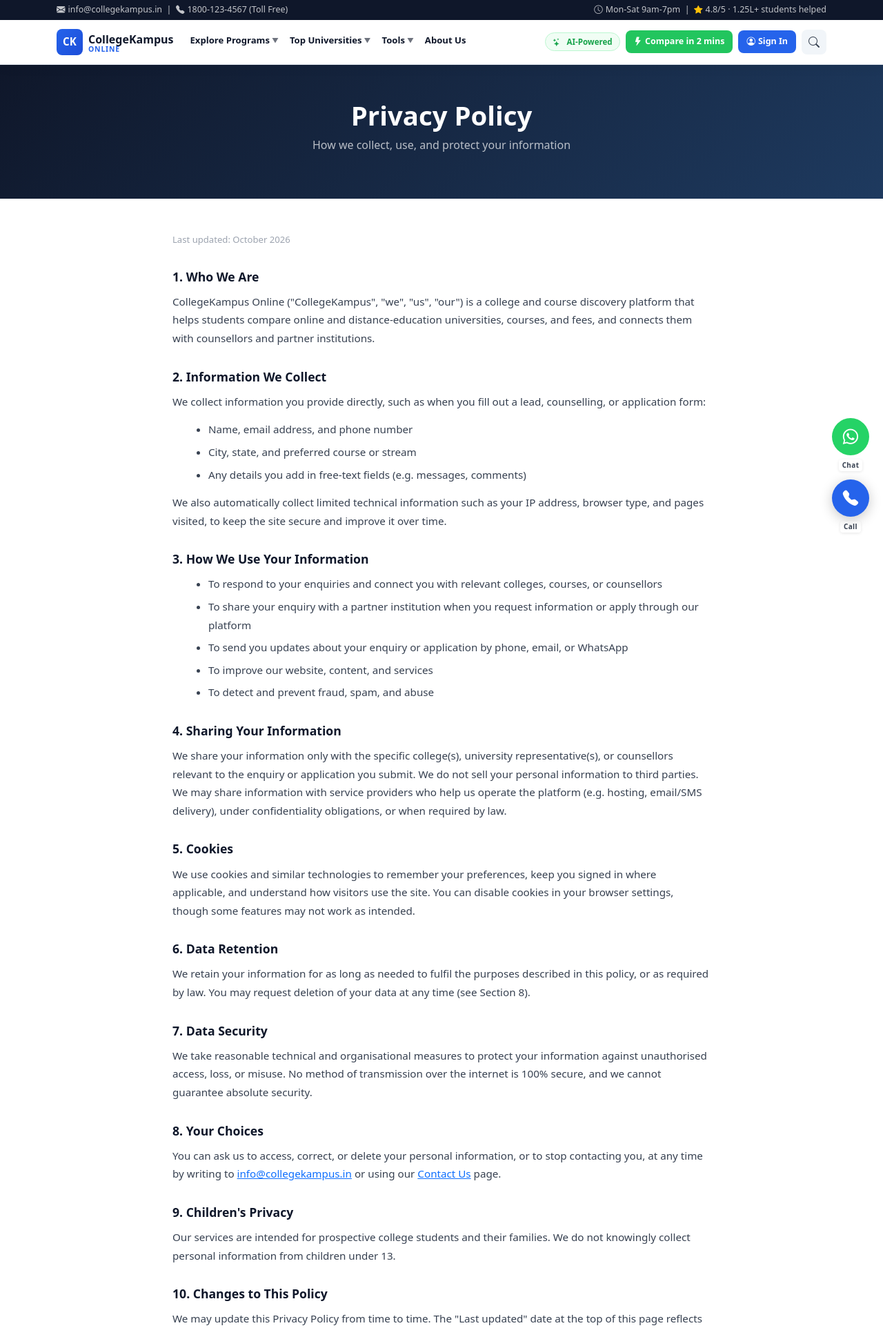
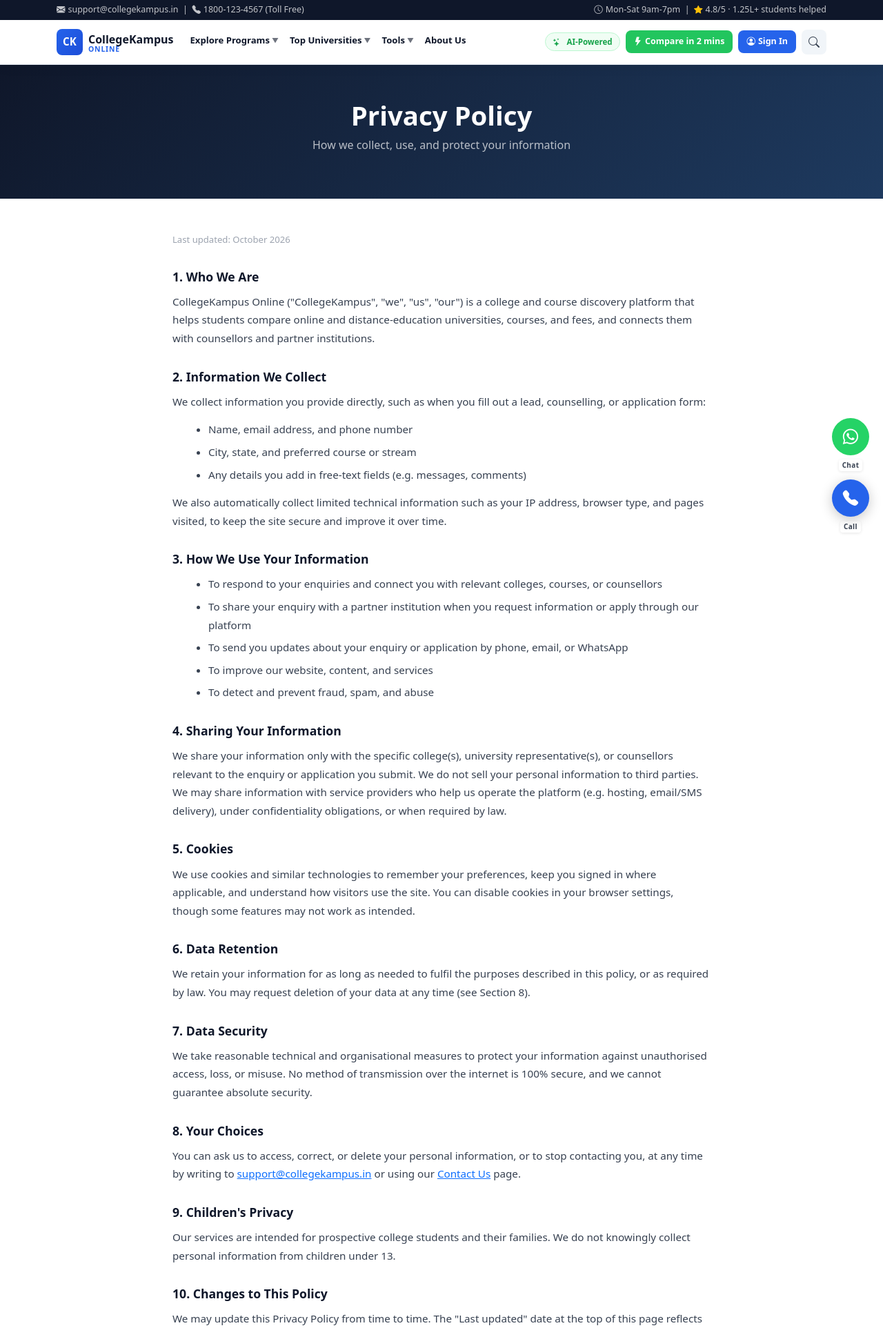
Before and after one commit to cashdooin-ai/ckonline-home-page-about-us., a PHP site: page /dashboard/privacy-policy.php in a window 1280 px wide. Shown: the top 1925 px of the page at 69% size. Run offline with PHP 8.4, Linux system fonts and the light colour scheme; data comes from the database, SQL or seed files in the repository.

Commit message:
Replace info@collegekampus.in with support@collegekampus.in
Covers every place this email appears in code:
- Hardcoded mailto: links/text on contact.php, privacy-policy.php,
  terms.php, and the standalone portal.html
- The contact_email default used when the site_settings DB table has
  no row yet (includes/site-settings-loader.php's cms(), index.php's
  own copy of the same defaults, admin/site-settings.php's form
  default), and database/schema.sql's initial seed value

Note: the live footer/header (includes/footer.php, includes/header.php)
read this from the site_settings table via cms('contact_email'), not
from these PHP defaults - the defaults above only apply when no DB row
exists yet. Since schema.sql seeded this table at initial setup, the
production DB almost certainly already has a contact_email row set to
the old address, so this code change alone won't update what's shown
in the footer. That needs updating separately via Admin > Site
Settings > Contact Email (takes effect immediately, no deploy needed).


Claude-Session: https://claude.ai/code/session_013GUCvvvdmQYEucsgaKJiEj

Co-authored-by: Claude <noreply@anthropic.com>

```diff
--- a/admin/site-settings.php
+++ b/admin/site-settings.php
@@ -277,7 +277,7 @@ textarea.json-area{font-family:monospace;font-size:.78rem;min-height:200px;}
           </div>
           <div class="col-md-4">
             <label class="form-label fw-bold">Contact Email</label>
-            <input type="email" name="contact_email" class="form-control" value="<?= gs($pdo,'contact_email','info@collegekampus.in') ?>">
+            <input type="email" name="contact_email" class="form-control" value="<?= gs($pdo,'contact_email','support@collegekampus.in') ?>">
           </div>
           <div class="col-md-4">
             <label class="form-label fw-bold">Office Hours</label>
--- a/contact.php
+++ b/contact.php
@@ -117,7 +117,7 @@ include __DIR__ . '/includes/header.php';
           <div class="contact-info-icon"><i class="bi bi-envelope-fill"></i></div>
           <div>
             <div class="contact-info-label">Email</div>
-            <div class="contact-info-val"><a href="mailto:info@collegekampus.in">info@collegekampus.in</a></div>
+            <div class="contact-info-val"><a href="mailto:support@collegekampus.in">support@collegekampus.in</a></div>
             <div style="font-size:.78rem;color:#9ca3af;margin-top:2px;">We reply within 24 hours</div>
           </div>
         </div>
--- a/database/schema.sql
+++ b/database/schema.sql
@@ -203,7 +203,7 @@ INSERT IGNORE INTO site_settings (`key`, `value`) VALUES
   ('stats_bar_colleges', '500+'),
   ('footer_tagline',     'India\'s trusted online college discovery platform. Compare 500+ UGC-approved universities and apply in minutes.'),
   ('contact_phone',      '1800-123-4567'),
-  ('contact_email',      'info@collegekampus.in'),
+  ('contact_email',      'support@collegekampus.in'),
   ('contact_hours',      'Mon-Sat 9am-7pm'),
   ('social_facebook',    'https://www.facebook.com/collegekampus'),
   ('social_instagram',   'https://www.instagram.com/collegekampus'),
--- a/includes/site-settings-loader.php
+++ b/includes/site-settings-loader.php
@@ -14,7 +14,7 @@ if (!function_exists('cms')) {
     $cms_defaults = [
         'footer_tagline'   => "India's trusted online college discovery platform. Compare 500+ UGC-approved universities and apply in minutes.",
         'contact_phone'    => '1800-123-4567',
-        'contact_email'    => 'info@collegekampus.in',
+        'contact_email'    => 'support@collegekampus.in',
         'contact_hours'    => 'Mon–Sat 9am–7pm',
         'social_facebook'  => 'https://www.facebook.com/collegekampus',
         'social_instagram' => 'https://www.instagram.com/collegekampus',
--- a/index.php
+++ b/index.php
@@ -19,7 +19,7 @@ $cms_defaults = [
     // the same defaults that file's site-settings-loader.php falls back to.
     'footer_tagline'      => "India's trusted online college discovery platform. Compare 500+ UGC-approved universities and apply in minutes.",
     'contact_phone'       => '1800-123-4567',
-    'contact_email'       => 'info@collegekampus.in',
+    'contact_email'       => 'support@collegekampus.in',
     'contact_hours'       => 'Mon–Sat 9am–7pm',
     'social_facebook'     => 'https://www.facebook.com/collegekampus',
     'social_instagram'    => 'https://www.instagram.com/collegekampus',
--- a/portal.html
+++ b/portal.html
@@ -210,7 +210,7 @@
 <!-- Top Bar -->
 <div class="ck-topbar d-none d-md-block">
   <div class="container d-flex justify-content-between align-items-center">
-    <span><i class="bi bi-envelope me-1"></i>info@collegekampus.in &nbsp;|&nbsp;
+    <span><i class="bi bi-envelope me-1"></i>support@collegekampus.in &nbsp;|&nbsp;
           <i class="bi bi-telephone me-1"></i>1800-123-4567 (Toll Free)</span>
     <span>
       <a href="#" class="me-3"><i class="bi bi-facebook me-1"></i>Facebook</a>
@@ -712,7 +712,7 @@
         <h6 class="fw-700 mb-3 text-uppercase" style="font-size:.75rem;letter-spacing:.08em">Contact</h6>
         <ul class="list-unstyled ck-footer-links">
           <li><i class="bi bi-telephone me-1 text-primary"></i>1800-123-4567</li>
-          <li class="mt-2"><i class="bi bi-envelope me-1 text-primary"></i>info@collegekampus.in</li>
+          <li class="mt-2"><i class="bi bi-envelope me-1 text-primary"></i>support@collegekampus.in</li>
           <li class="mt-2"><i class="bi bi-clock me-1 text-primary"></i>Mon–Sat 9am–7pm</li>
         </ul>
       </div>
--- a/privacy-policy.php
+++ b/privacy-policy.php
@@ -62,7 +62,7 @@ include __DIR__ . '/includes/header.php';
   <p>We take reasonable technical and organisational measures to protect your information against unauthorised access, loss, or misuse. No method of transmission over the internet is 100% secure, and we cannot guarantee absolute security.</p>
 
   <h2>8. Your Choices</h2>
-  <p>You can ask us to access, correct, or delete your personal information, or to stop contacting you, at any time by writing to <a href="mailto:info@collegekampus.in">info@collegekampus.in</a> or using our <a href="<?= SITE_BASE ?>/contact">Contact Us</a> page.</p>
+  <p>You can ask us to access, correct, or delete your personal information, or to stop contacting you, at any time by writing to <a href="mailto:support@collegekampus.in">support@collegekampus.in</a> or using our <a href="<?= SITE_BASE ?>/contact">Contact Us</a> page.</p>
 
   <h2>9. Children's Privacy</h2>
   <p>Our services are intended for prospective college students and their families. We do not knowingly collect personal information from children under 13.</p>
@@ -71,7 +71,7 @@ include __DIR__ . '/includes/header.php';
   <p>We may update this Privacy Policy from time to time. The "Last updated" date at the top of this page reflects the most recent revision. Continued use of the site after changes take effect constitutes acceptance of the updated policy.</p>
 
   <h2>11. Contact Us</h2>
-  <p>If you have any questions about this Privacy Policy, reach us at <a href="mailto:info@collegekampus.in">info@collegekampus.in</a> or <a href="tel:18001234567">1800-123-4567</a>.</p>
+  <p>If you have any questions about this Privacy Policy, reach us at <a href="mailto:support@collegekampus.in">support@collegekampus.in</a> or <a href="tel:18001234567">1800-123-4567</a>.</p>
 </div>
 
 <?php include __DIR__ . '/includes/footer.php'; ?>
--- a/terms.php
+++ b/terms.php
@@ -65,7 +65,7 @@ include __DIR__ . '/includes/header.php';
   <p>We may update these Terms of Use from time to time. The "Last updated" date above reflects the most recent revision. Continued use of the Platform after changes take effect constitutes acceptance of the updated terms.</p>
 
   <h2>11. Contact Us</h2>
-  <p>Questions about these Terms of Use can be sent to <a href="mailto:info@collegekampus.in">info@collegekampus.in</a> or <a href="tel:18001234567">1800-123-4567</a>.</p>
+  <p>Questions about these Terms of Use can be sent to <a href="mailto:support@collegekampus.in">support@collegekampus.in</a> or <a href="tel:18001234567">1800-123-4567</a>.</p>
 </div>
 
 <?php include __DIR__ . '/includes/footer.php'; ?>
```
